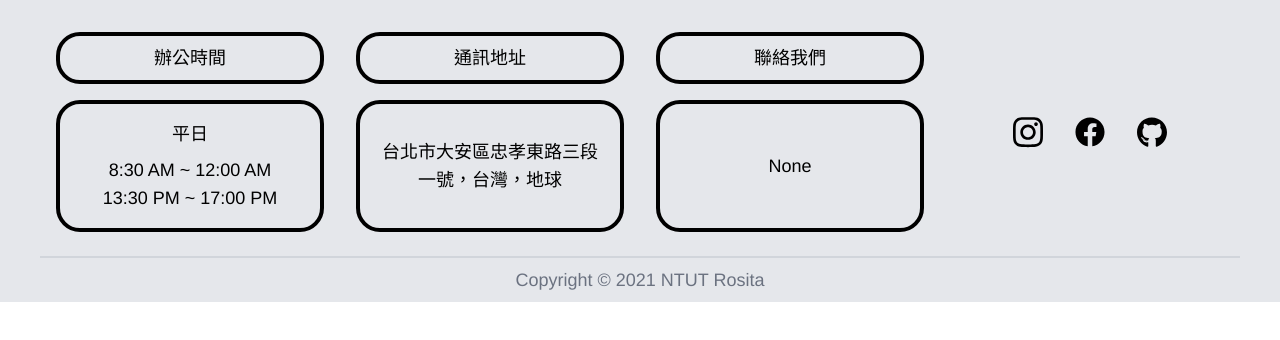
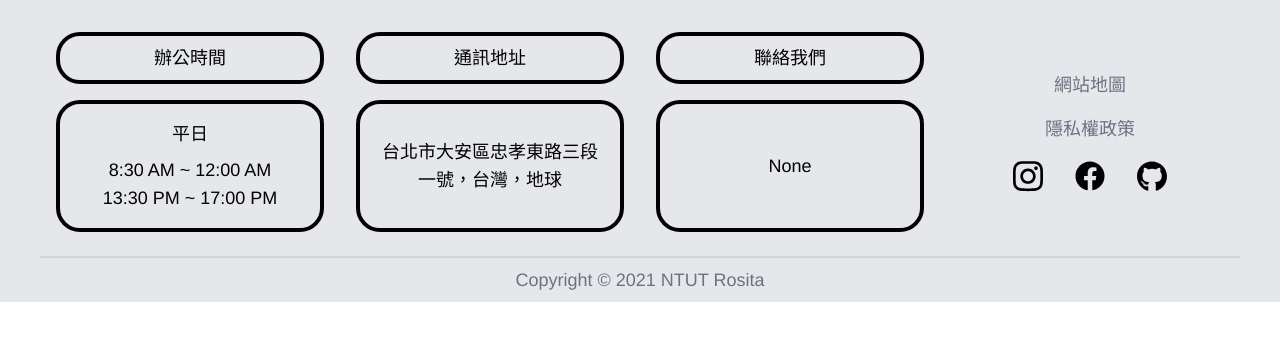
Before and after one commit to NTUT-rosita/rosita-front, a Vue app: page /chart-info in a window 1280 px wide. Shown: the top 340 px of the page. Built offline with nearby package versions, Linux system fonts and the light colour scheme.

Commit message:
Fix the typo about legal link

```diff
--- a/src/App.vue
+++ b/src/App.vue
@@ -6,7 +6,7 @@
   </router-view>
   <Footer :card-contents="footerCardContents"
           :community-media-icons="footerCommunityMediaIcons"
-          :legel-links="footerLegalLinks"/>
+          :legal-links="footerLegalLinks"/>
 </template>
 
 <script lang="ts">
```
